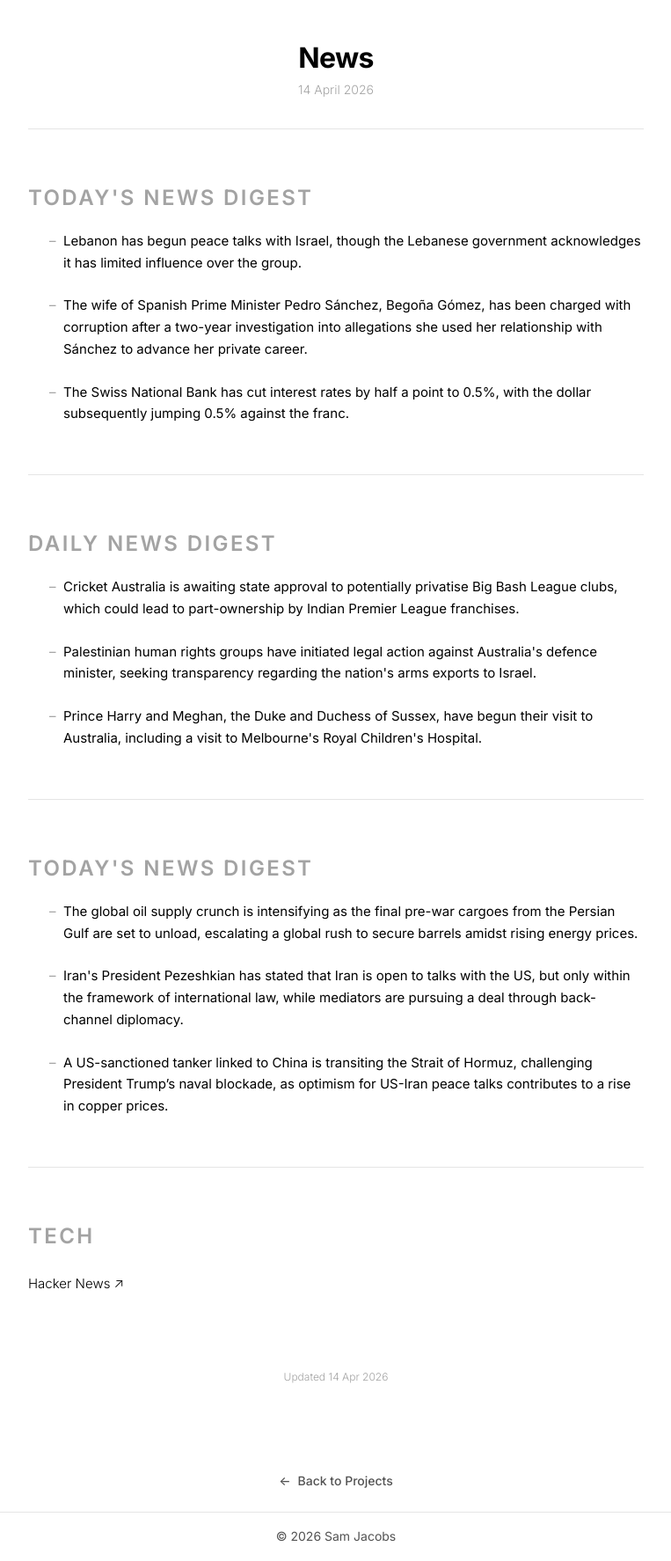
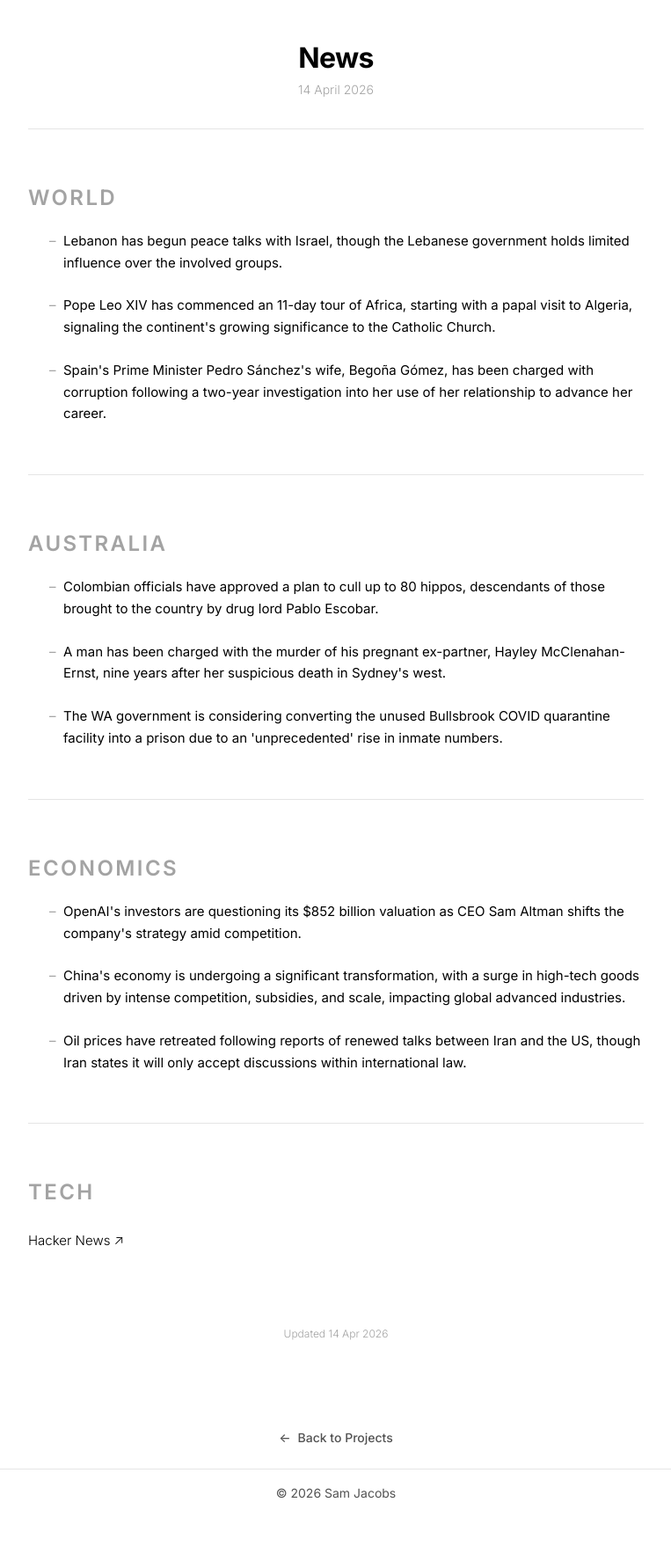
Before and after one commit to s-jac/s-jac.github.io, a Jekyll site: the page built from projects/news.html, in a window 1280 px wide. Shown: the whole page at 88% size, without its empty margins (258-1021 px from the left). Built offline with Jekyll 4.4.1, drawn with Linux system fonts in a browser that asks for light colours; after the commit the page ends 1724 px from its top, so only the background shows below that.

Commit message:
daily news update 14 April 2026

```diff
--- a/_data/news.json
+++ b/_data/news.json
@@ -1,29 +1,29 @@
 {
   "date": "14 April 2026",
-  "generated_at": "2026-04-14T02:58:40.251715+00:00",
+  "generated_at": "2026-04-14T04:41:53.219061+00:00",
   "sections": [
     {
-      "heading": "Today's News Digest",
+      "heading": "World",
       "bullets": [
-        "Lebanon has begun peace talks with Israel, though the Lebanese government acknowledges it has limited influence over the group.",
-        "The wife of Spanish Prime Minister Pedro Sánchez, Begoña Gómez, has been charged with corruption after a two-year investigation into allegations she used her relationship with Sánchez to advance her private career.",
-        "The Swiss National Bank has cut interest rates by half a point to 0.5%, with the dollar subsequently jumping 0.5% against the franc."
+        "Lebanon has begun peace talks with Israel, though the Lebanese government holds limited influence over the involved groups.",
+        "Pope Leo XIV has commenced an 11-day tour of Africa, starting with a papal visit to Algeria, signaling the continent's growing significance to the Catholic Church.",
+        "Spain's Prime Minister Pedro Sánchez's wife, Begoña Gómez, has been charged with corruption following a two-year investigation into her use of her relationship to advance her career."
       ]
     },
     {
-      "heading": "Daily News Digest",
+      "heading": "Australia",
       "bullets": [
-        "Cricket Australia is awaiting state approval to potentially privatise Big Bash League clubs, which could lead to part-ownership by Indian Premier League franchises.",
-        "Palestinian human rights groups have initiated legal action against Australia's defence minister, seeking transparency regarding the nation's arms exports to Israel.",
-        "Prince Harry and Meghan, the Duke and Duchess of Sussex, have begun their visit to Australia, including a visit to Melbourne's Royal Children's Hospital."
+        "Colombian officials have approved a plan to cull up to 80 hippos, descendants of those brought to the country by drug lord Pablo Escobar.",
+        "A man has been charged with the murder of his pregnant ex-partner, Hayley McClenahan-Ernst, nine years after her suspicious death in Sydney's west.",
+        "The WA government is considering converting the unused Bullsbrook COVID quarantine facility into a prison due to an 'unprecedented' rise in inmate numbers."
       ]
     },
     {
-      "heading": "Today's News Digest",
+      "heading": "Economics",
       "bullets": [
-        "The global oil supply crunch is intensifying as the final pre-war cargoes from the Persian Gulf are set to unload, escalating a global rush to secure barrels amidst rising energy prices.",
-        "Iran's President Pezeshkian has stated that Iran is open to talks with the US, but only within the framework of international law, while mediators are pursuing a deal through back-channel diplomacy.",
-        "A US-sanctioned tanker linked to China is transiting the Strait of Hormuz, challenging President Trump’s naval blockade, as optimism for US-Iran peace talks contributes to a rise in copper prices."
+        "OpenAI's investors are questioning its $852 billion valuation as CEO Sam Altman shifts the company's strategy amid competition.",
+        "China's economy is undergoing a significant transformation, with a surge in high-tech goods driven by intense competition, subsidies, and scale, impacting global advanced industries.",
+        "Oil prices have retreated following reports of renewed talks between Iran and the US, though Iran states it will only accept discussions within international law."
       ]
     }
   ]
```
